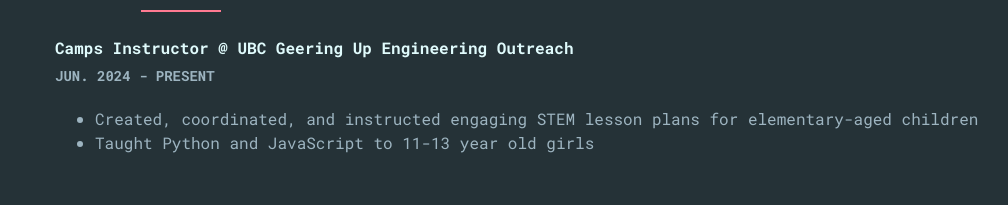
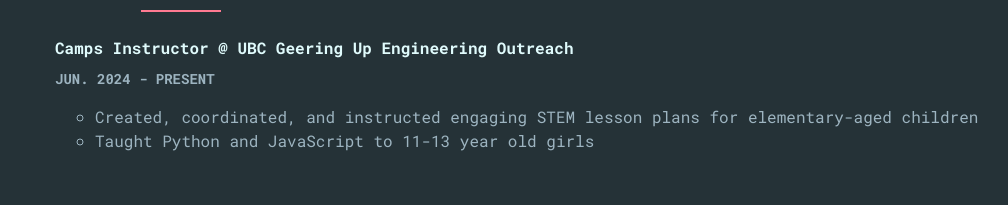
Before and after one commit to rachelkd/portfolio, a React (Vite) app: page / in a window 1280 px wide. Shown: the part 1503-1708 px from the top of the page, without its empty margins (105-1113 px from the left). Built offline with nearby package versions, Linux system fonts and the light colour scheme.

Commit message:
styled jobs tab list

```diff
--- a/src/components/JobsList.tsx
+++ b/src/components/JobsList.tsx
@@ -139,10 +139,12 @@
             </StyledTabs>
             {Object.keys(experienceItems).map((key, i) => (
                 <TabPanel value={value} index={i}>
-                    <span className='joblist-job-title'>
-                        {experienceItems[key]['jobTitle'] + ' '}
-                    </span>
-                    <span className='joblist-job-company'>{key}</span>
+                    <div className='joblist-headline'>
+                        <span className='joblist-job-title'>
+                            {experienceItems[key]['jobTitle'] + ' '}
+                        </span>
+                        <span className='joblist-job-company'>{key}</span>
+                    </div>
                     <div className='joblist-duration'>
                         {experienceItems[key]['duration']}
                     </div>
--- a/src/styles/JobsList.css
+++ b/src/styles/JobsList.css
@@ -1,16 +1,21 @@
-.joblist-job-title {
-    color: var(--accent-color);
-    font-weight: 700;
-}
-
+.joblist-job-title,
 .joblist-job-company {
     color: var(--accent-color);
     font-weight: 700;
+    line-height: 1.5;
 }
 
 .joblist-duration {
     text-transform: uppercase;
     font-size: 14px;
     font-weight: 700;
-    padding: 0.3rem 0;
+    padding: 0.5rem 0 0 0;
 }
+
+.job-description {
+    list-style-type: circle;
+}
+
+.job-description li {
+    line-height: 1.5;
+}
```
